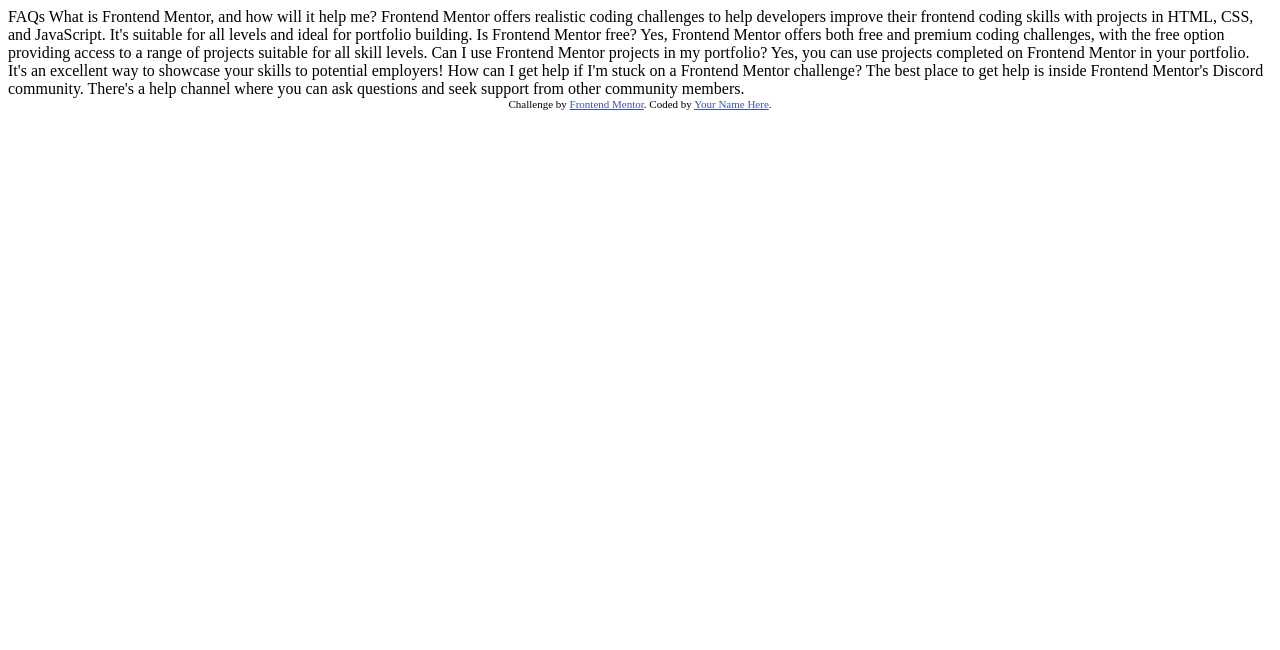
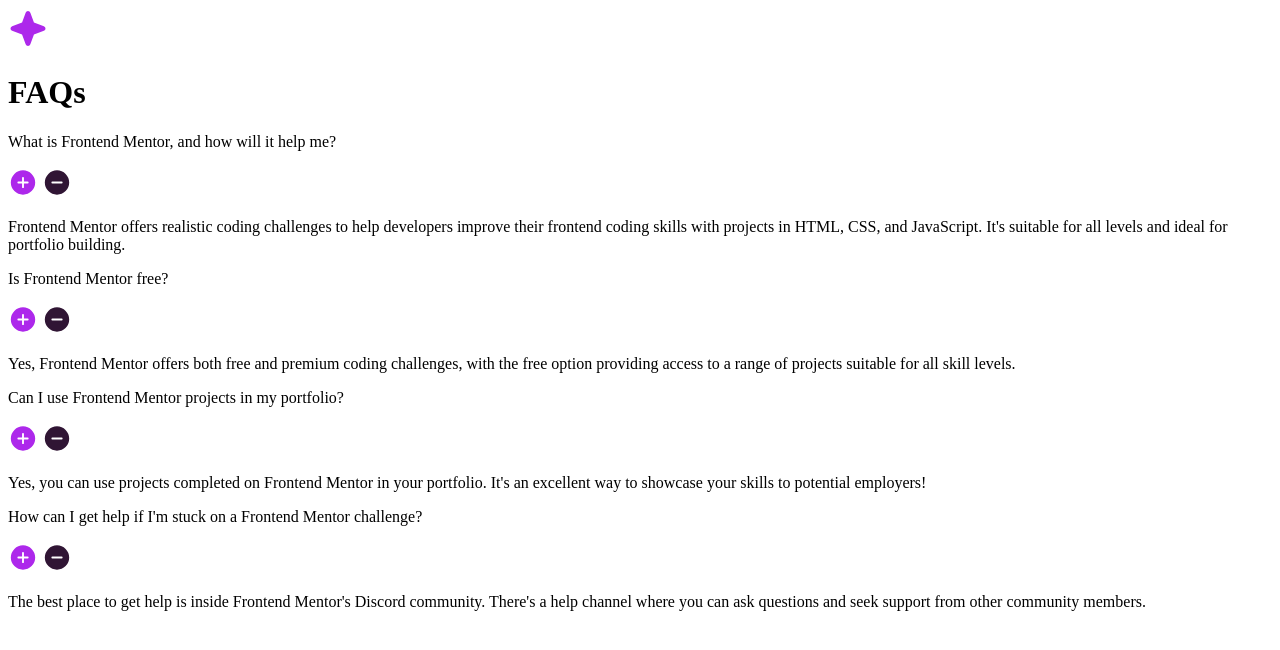
Before and after one commit to NavarroEmiliano/faq-accordion-fm, a plain HTML site: page index.html in a window 1280 px wide. Drawn offline with Linux system fonts and the light colour scheme.

Commit message:
html structure

```diff
--- a/index.html
+++ b/index.html
@@ -1,48 +1,84 @@
 <!DOCTYPE html>
 <html lang="en">
+
 <head>
   <meta charset="UTF-8">
-  <meta name="viewport" content="width=device-width, initial-scale=1.0"> <!-- displays site properly based on user's device -->
+  <meta name="viewport" content="width=device-width, initial-scale=1.0">
 
   <link rel="icon" type="image/png" sizes="32x32" href="./assets/images/favicon-32x32.png">
 
-  <title>Frontend Mentor | FAQ accordion</title>
+  <title>FAQ accordion</title>
 
-  <!-- Feel free to remove these styles or customise in your own stylesheet 👍 -->
-  <style>
-    .attribution { font-size: 11px; text-align: center; }
-    .attribution a { color: hsl(228, 45%, 44%); }
-  </style>
 </head>
+
 <body>
 
+  <main class="faq">
+    <div class="faq__header">
+      <img class="faq__icon" src="assets/images/icon-star.svg" alt="Icon of a star">
+      <h1 class="faq__title">
         FAQs
+      </h1>
+    </div>
 
+    <div class="faq__item">
+      <div class="faq__question">
+        <p class="faq__question-text">
           What is Frontend Mentor, and how will it help me?
-
+        </p>
+        <img class="faq__icon-plus" src="assets/images/icon-plus.svg" alt="Icon of a plus simbol">
+        <img class="faq__icon-minus" src="assets/images/icon-minus.svg" alt="Icon of a minus simbol">
+      </div>
+      <p class="faq__answer">
         Frontend Mentor offers realistic coding challenges to help developers improve their
         frontend coding skills with projects in HTML, CSS, and JavaScript. It's suitable for
         all levels and ideal for portfolio building.
+      </p>
+    </div>
 
+    <div class="faq__item">
+      <div class="faq__question">
+        <p class="faq__question-text">
           Is Frontend Mentor free?
-
+        </p>
+        <img class="faq__icon-plus" src="assets/images/icon-plus.svg" alt="Icon of a plus simbol">
+        <img class="faq__icon-minus" src="assets/images/icon-minus.svg" alt="Icon of a minus simbol">
+      </div>
+      <p class="faq__answer">
         Yes, Frontend Mentor offers both free and premium coding challenges, with the free
         option providing access to a range of projects suitable for all skill levels.
+      </p>
+    </div>
 
+    <div class="faq__item">
+      <div class="faq__question">
+        <p class="faq__question-text">
           Can I use Frontend Mentor projects in my portfolio?
-
+        </p>
+        <img class="faq__icon-plus" src="assets/images/icon-plus.svg" alt="Icon of a plus simbol">
+        <img class="faq__icon-minus" src="assets/images/icon-minus.svg" alt="Icon of a minus simbol">
+      </div>
+      <p class="faq__answer">
         Yes, you can use projects completed on Frontend Mentor in your portfolio. It's an excellent
         way to showcase your skills to potential employers!
+      </p>
+    </div>
 
+    <div class="faq__item">
+      <div class="faq__question">
+        <p class="faq__question-text">
           How can I get help if I'm stuck on a Frontend Mentor challenge?
-
+        </p>
+        <img class="faq__icon-plus" src="assets/images/icon-plus.svg" alt="Icon of a plus simbol">
+        <img class="faq__icon-minus" src="assets/images/icon-minus.svg" alt="Icon of a minus simbol">
+      </div>
+      <p class="faq__answer">
         The best place to get help is inside Frontend Mentor's Discord community. There's a help
         channel where you can ask questions and seek support from other community members.
+      </p>
+    </div>
+  </main>
 
+</body>
 
-  <div class="attribution">
-    Challenge by <a href="https://www.frontendmentor.io?ref=challenge" target="_blank">Frontend Mentor</a>.
-    Coded by <a href="#">Your Name Here</a>.
-  </div>
-</body>
 </html>
```
Also changed, not shown: assets/fonts/OFL.txt (deleted), assets/fonts/README.txt (deleted), assets/fonts/WorkSans-Italic-VariableFont_wght.ttf (deleted), assets/fonts/WorkSans-VariableFont_wght.ttf (deleted), assets/fonts/static/WorkSans-Bold.ttf (deleted), assets/fonts/static/WorkSans-Regular.ttf (deleted), assets/fonts/static/WorkSans-SemiBold.ttf (deleted). Lines whose indentation alone changed are shown as unchanged.
